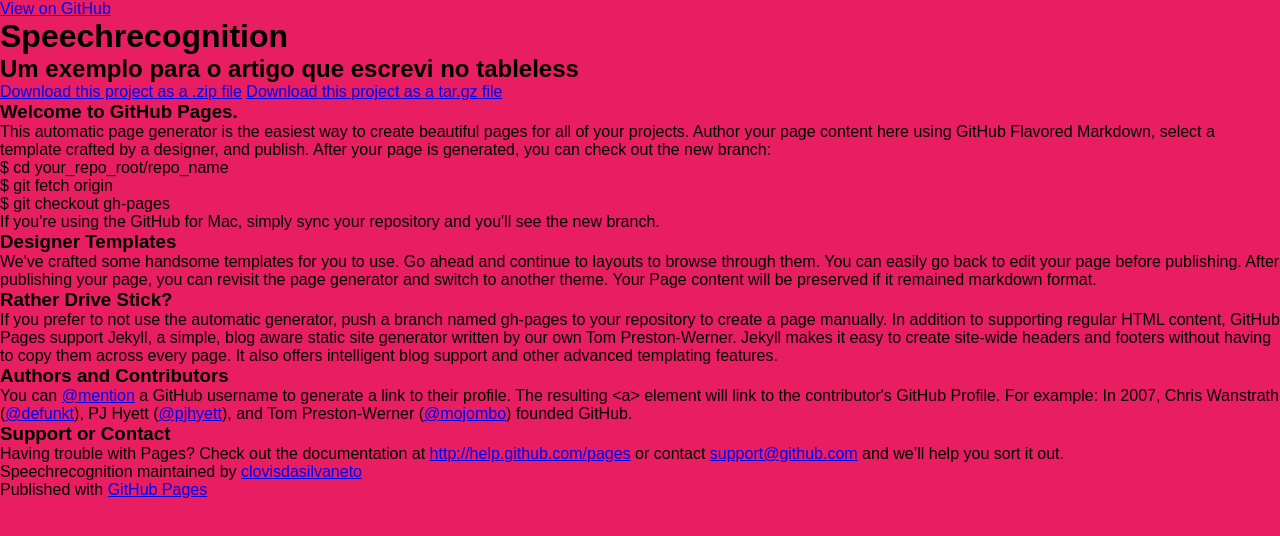
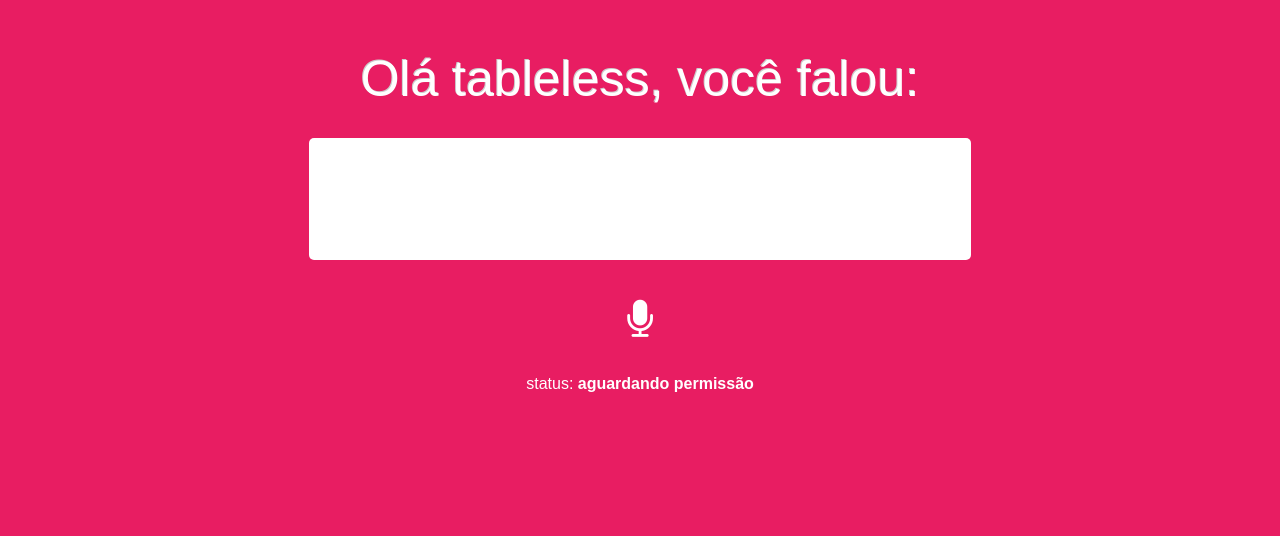
Before and after one commit to clovisdasilvaneto/speechRecognition, a plain HTML site: page index.html in a window 1280 px wide. Drawn offline with Linux system fonts and the light colour scheme.

Commit message:
Update index.html

```diff
--- a/index.html
+++ b/index.html
@@ -1,89 +1,37 @@
 <!DOCTYPE html>
-<html>
+<html lang="pt-br">
+<head>
+	<meta charset="UTF-8">
+	<title>Web Speech API .:: Clóvis Neto ::. </title>
+	<meta name="author" content="Clóvis da Silva Neto" />
+	<meta name="description" content="Um exemplo de uma API de reconhecimento de voz" />
+	<meta name="keywords" content="Clovis neto speech api, web speech api tableless, clovis neto reconhecimento de voz, reconhecimento de voz com web speech api" />
 
-  <head>
-    <meta charset='utf-8'>
-    <meta http-equiv="X-UA-Compatible" content="chrome=1">
-    <meta name="description" content="Speechrecognition : Um exemplo para o artigo que escrevi no tableless">
+	<!-- SEO -->
+	<meta name="robots" content="noodp,noydir" />
+	<link rel="author" href="https://plus.google.com/u/0/107923948578708069647/posts" />
+	<meta property="og:locale" content="pt_BR" />
+	<meta property="og:type" content="website" />
+	<meta property="og:title" content="Web Speech API .:: Clóvis Neto ::." />
+	<meta property="og:description" content="Um exemplo de uma API de reconhecimento de voz" />
+	<meta property='og:image' content='http://0.gravatar.com/avatar/081bfc2e1ceb8a50fd4df904d4ac04d8?s=240&d=http%3A%2F%2F0.gravatar.com%2Favatar%2Fad516503a11cd5ca435acc9bb6523536%3Fs%3D240&r=G'/>
+	<meta property="og:url" content="http://clovisdasilvaneto.github.io/speechRecognition/" />
+	<meta property="og:site_name" content="Web Speech API " />
 
-    <link rel="stylesheet" type="text/css" media="screen" href="stylesheets/stylesheet.css">
+	<link href="//maxcdn.bootstrapcdn.com/font-awesome/4.2.0/css/font-awesome.min.css" rel="stylesheet">
+	<link rel="stylesheet" href="stylesheets/stylesheet.css">
+</head>
+<body>
+	<p id="ola">Olá tableless, você falou:</p>
+	<div id="transcription"></div>
 
-    <title>Speechrecognition</title>
-  </head>
+	<button id="gravar">
+		<i class="fa fa-microphone"></i>
+	</button>
 
-  <body>
+	<p id="status">status: <span>aguardando permissão</span></p>
+    <span id="ws-unsupported" class="hidden">API not supported</span>
 
-    <!-- HEADER -->
-    <div id="header_wrap" class="outer">
-        <header class="inner">
-          <a id="forkme_banner" href="https://github.com/clovisdasilvaneto/speechRecognition">View on GitHub</a>
-
-          <h1 id="project_title">Speechrecognition</h1>
-          <h2 id="project_tagline">Um exemplo para o artigo que escrevi no tableless</h2>
-
-            <section id="downloads">
-              <a class="zip_download_link" href="https://github.com/clovisdasilvaneto/speechRecognition/zipball/master">Download this project as a .zip file</a>
-              <a class="tar_download_link" href="https://github.com/clovisdasilvaneto/speechRecognition/tarball/master">Download this project as a tar.gz file</a>
-            </section>
-        </header>
-    </div>
-
-    <!-- MAIN CONTENT -->
-    <div id="main_content_wrap" class="outer">
-      <section id="main_content" class="inner">
-        <h3>
-<a name="welcome-to-github-pages" class="anchor" href="#welcome-to-github-pages"><span class="octicon octicon-link"></span></a>Welcome to GitHub Pages.</h3>
-
-<p>This automatic page generator is the easiest way to create beautiful pages for all of your projects. Author your page content here using GitHub Flavored Markdown, select a template crafted by a designer, and publish. After your page is generated, you can check out the new branch:</p>
-
-<pre><code>$ cd your_repo_root/repo_name
-$ git fetch origin
-$ git checkout gh-pages
-</code></pre>
-
-<p>If you're using the GitHub for Mac, simply sync your repository and you'll see the new branch.</p>
-
-<h3>
-<a name="designer-templates" class="anchor" href="#designer-templates"><span class="octicon octicon-link"></span></a>Designer Templates</h3>
-
-<p>We've crafted some handsome templates for you to use. Go ahead and continue to layouts to browse through them. You can easily go back to edit your page before publishing. After publishing your page, you can revisit the page generator and switch to another theme. Your Page content will be preserved if it remained markdown format.</p>
-
-<h3>
-<a name="rather-drive-stick" class="anchor" href="#rather-drive-stick"><span class="octicon octicon-link"></span></a>Rather Drive Stick?</h3>
-
-<p>If you prefer to not use the automatic generator, push a branch named <code>gh-pages</code> to your repository to create a page manually. In addition to supporting regular HTML content, GitHub Pages support Jekyll, a simple, blog aware static site generator written by our own Tom Preston-Werner. Jekyll makes it easy to create site-wide headers and footers without having to copy them across every page. It also offers intelligent blog support and other advanced templating features.</p>
-
-<h3>
-<a name="authors-and-contributors" class="anchor" href="#authors-and-contributors"><span class="octicon octicon-link"></span></a>Authors and Contributors</h3>
-
-<p>You can <a href="https://github.com/blog/821" class="user-mention">@mention</a> a GitHub username to generate a link to their profile. The resulting <code>&lt;a&gt;</code> element will link to the contributor's GitHub Profile. For example: In 2007, Chris Wanstrath (<a href="https://github.com/defunkt" class="user-mention">@defunkt</a>), PJ Hyett (<a href="https://github.com/pjhyett" class="user-mention">@pjhyett</a>), and Tom Preston-Werner (<a href="https://github.com/mojombo" class="user-mention">@mojombo</a>) founded GitHub.</p>
-
-<h3>
-<a name="support-or-contact" class="anchor" href="#support-or-contact"><span class="octicon octicon-link"></span></a>Support or Contact</h3>
-
-<p>Having trouble with Pages? Check out the documentation at <a href="http://help.github.com/pages">http://help.github.com/pages</a> or contact <a href="mailto:support@github.com">support@github.com</a> and we’ll help you sort it out.</p>
-      </section>
-    </div>
-
-    <!-- FOOTER  -->
-    <div id="footer_wrap" class="outer">
-      <footer class="inner">
-        <p class="copyright">Speechrecognition maintained by <a href="https://github.com/clovisdasilvaneto">clovisdasilvaneto</a></p>
-        <p>Published with <a href="http://pages.github.com">GitHub Pages</a></p>
-      </footer>
-    </div>
-
-              <script type="text/javascript">
-            var gaJsHost = (("https:" == document.location.protocol) ? "https://ssl." : "http://www.");
-            document.write(unescape("%3Cscript src='" + gaJsHost + "google-analytics.com/ga.js' type='text/javascript'%3E%3C/script%3E"));
-          </script>
-          <script type="text/javascript">
-            try {
-              var pageTracker = _gat._getTracker("UA-55404493-1");
-            pageTracker._trackPageview();
-            } catch(err) {}
-          </script>
-
-
-  </body>
+	<script type="text/javascript" src="javascripts/main.js"></script>
+</body>
 </html>
```
